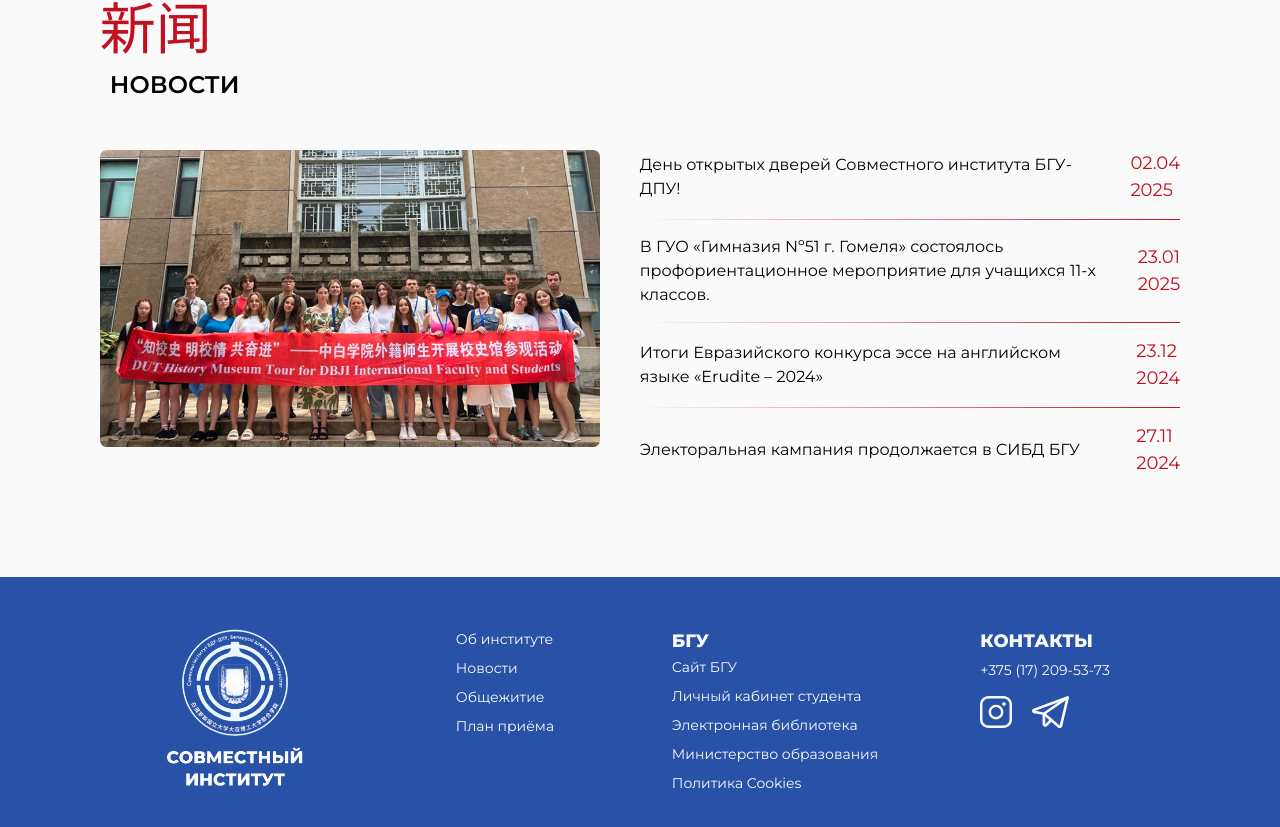
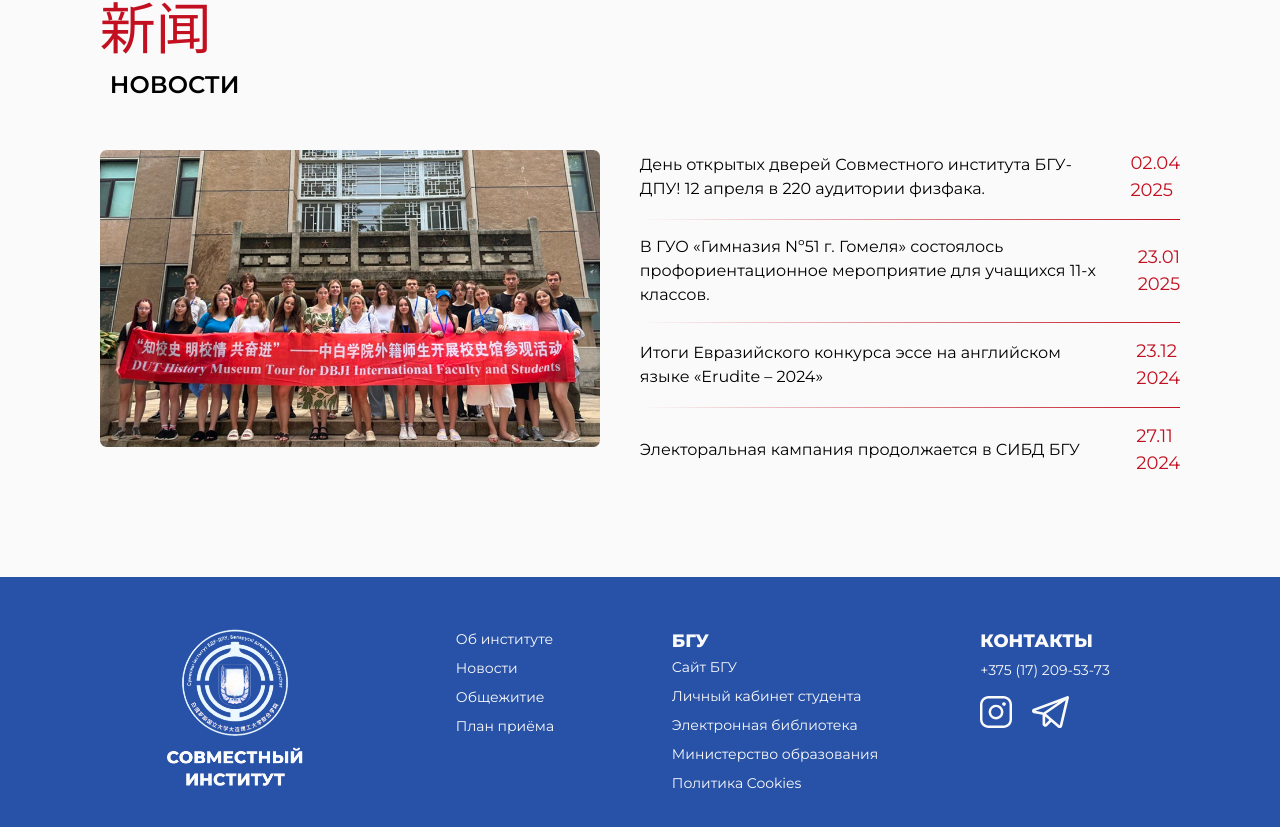
Before and after one commit to nyvrae/university_site, a Next.js app: page / in a window 1280 px wide. Shown: the part 2695-3522 px from the top of the page. Built offline with nearby package versions, Linux system fonts and the light colour scheme.

Commit message:
rename title of open day news

```diff
--- a/src/data/main/mainNews.ts
+++ b/src/data/main/mainNews.ts
@@ -19,7 +19,8 @@
     href: '/news/4',
   },
   {
-    title: 'День открытых дверей Совместного института БГУ-ДПУ!',
+    title:
+      'День открытых дверей Совместного института БГУ-ДПУ! 12 апреля в 220 аудитории физфака.',
     date: '02.04.2025',
     href: '/news/8',
   },
```
